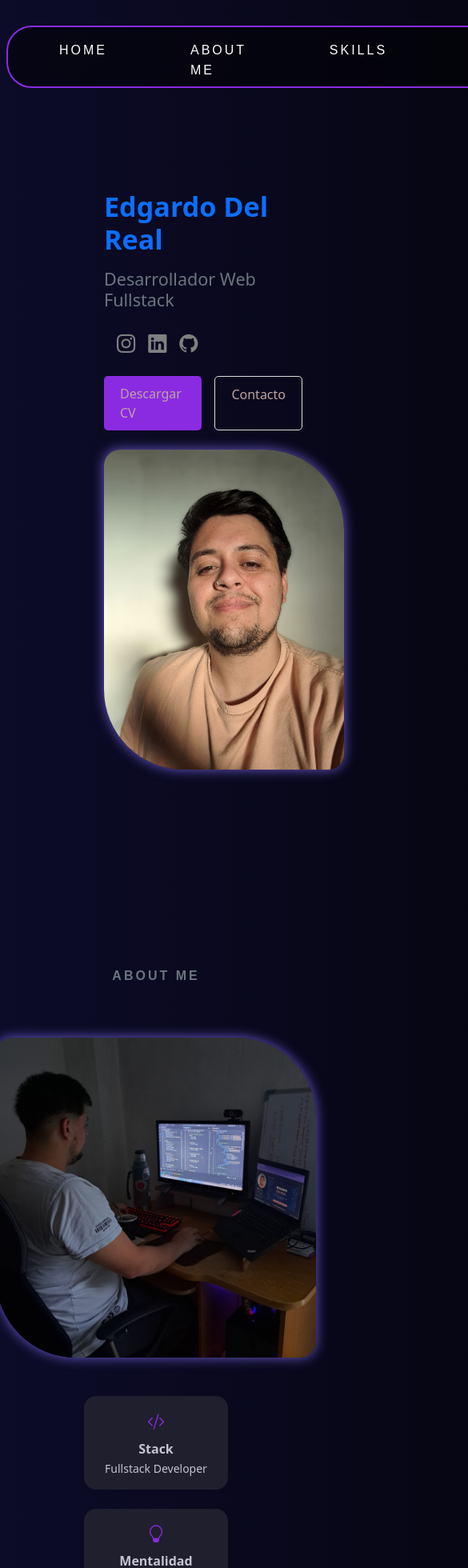
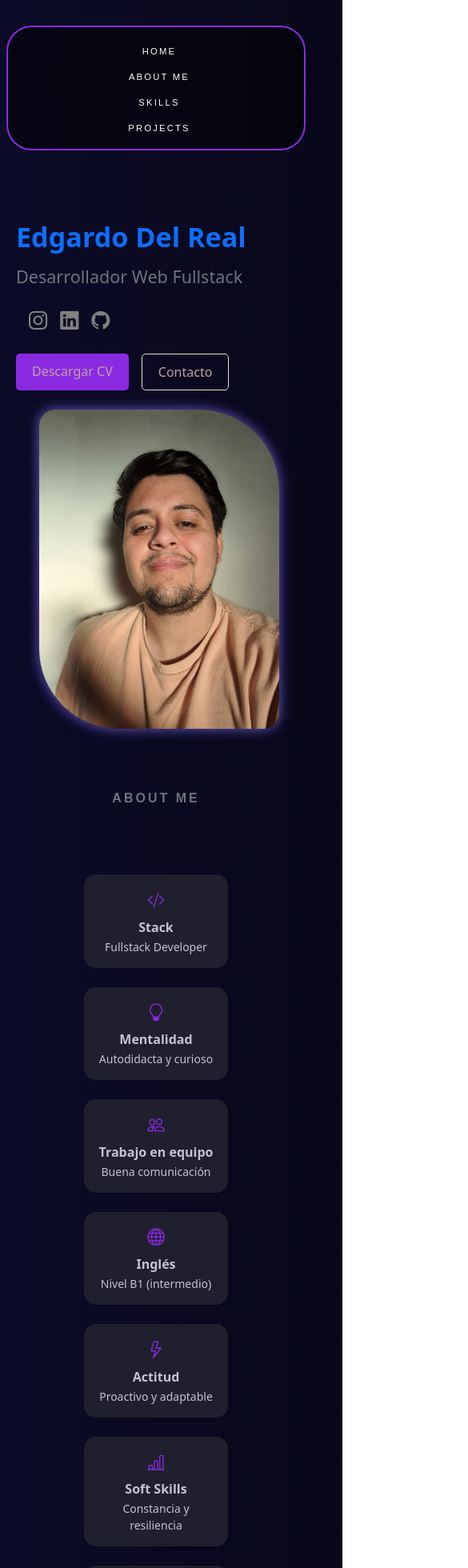
Before and after one commit to Edgardo-Del-Real/PortfolioEdgardoDelReal, a React (Vite) app: page / in a window 390 px wide. Shown: the top 1960 px of the page at 80% size, 585 px wide, since content can reach past the window. Built offline with nearby package versions, Linux system fonts and the light colour scheme.

Commit message:
trabajando en el responsive pero falta todavia

```diff
--- a/src/Components/NavBar/NavBar.css
+++ b/src/Components/NavBar/NavBar.css
@@ -6,7 +6,8 @@
    transition: .5s;
    font-family:Arial, Helvetica, sans-serif;
    cursor: pointer;
-   letter-spacing: 3px;
+   letter-spacing: 0.3em;
+   font-size: 1.1em;
 }
 
    .links::after {
@@ -29,3 +30,36 @@
 .borde{
     border: 2px blueviolet solid;
 }
+.hamburger {
+  display: none;
+  flex-direction: column;
+  justify-content: space-between;
+  width: 28px;
+  height: 22px;
+  cursor: pointer;
+  z-index: 1000;
+}
+
+.bar {
+  height: 3px;
+  width: 100%;
+  background-color: white;
+  border-radius: 5px;
+  transition: all 0.3s ease;
+}
+
+ @media (max-width: 991px){
+   .links {
+    font-size: 0.7em;
+    letter-spacing: 0.2em;
+  }
+}
+@media (max-width: 480px) {
+.responsive-nav {
+   display: flex;
+   flex-direction: column;
+   align-items: center;
+   width: 100%;
+   background-color: rgba(0, 0, 0, 0.9);
+}
+}
--- a/src/Components/NavBar/NavBar.jsx
+++ b/src/Components/NavBar/NavBar.jsx
@@ -5,6 +5,7 @@ const navBar = () =>{
     return(
       <>
         <nav className=" container navbar p-2 mt-4 " >
+
           <section className="d-flex
             flex-grow-1
             justify-content-center ">
@@ -16,7 +17,8 @@ const navBar = () =>{
                 p-2
                 bg-dark
                 bg-opacity-50
-                bg-black">
+                bg-black
+                responsive-nav">
 
                 <li
                   className="pt-2
--- a/src/Components/aboutMe/aboutMe.css
+++ b/src/Components/aboutMe/aboutMe.css
@@ -55,3 +55,22 @@
   letter-spacing: 3px;
   justify-content: center;
 }
+
+@media (max-width: 768px) {
+  .aboutme {
+    height: auto;
+    margin-top: -100px;
+  }
+
+  .img2_ {
+    display: none;
+  }
+
+  .textos {
+    gap: 30px;
+  }
+
+  .tarjetas-container {
+    max-width: 100%;
+  }
+}
--- a/src/Components/aboutMe/aboutMe.jsx
+++ b/src/Components/aboutMe/aboutMe.jsx
@@ -25,7 +25,7 @@ const AboutMe = () => {
                 <div className='d-flex flex-wrap flex-lg-nowrap justify-content-center align-items-start gap-5'>
                     {/* Imagen a la izquierda */}
                     <div>
-                        <img src={foto2} alt="Foto" className='img2' />
+                        <img src={foto2} alt="Foto" className='img2_ img2' />
                     </div>
 
                     {/* Tarjetas a la derecha */}
--- a/src/Components/hero/Hero.css
+++ b/src/Components/hero/Hero.css
@@ -85,3 +85,14 @@ svg {
     color: blueviolet;
     box-shadow: 0 0 20px rgba(255, 255, 255, 0.5);
 }
+
+@media (max-width: 768px) {
+    .hero{
+        padding-left: 20px;
+        padding-top: 80px;
+        text-align: center;
+    }
+    .imagen{
+        width: 200px;
+    }
+}
--- a/src/Components/skills/skills.css
+++ b/src/Components/skills/skills.css
@@ -47,3 +47,11 @@
     font-weight: bold;
     color: whitesmoke;
 }
+
+@media (max-width: 768px) {
+    .section-skills {
+        height: auto;
+        padding: 30px 0;
+    }
+
+}
```
Also changed, not shown: src/Components/hero/Hero.jsx (+0 -9 lines).
